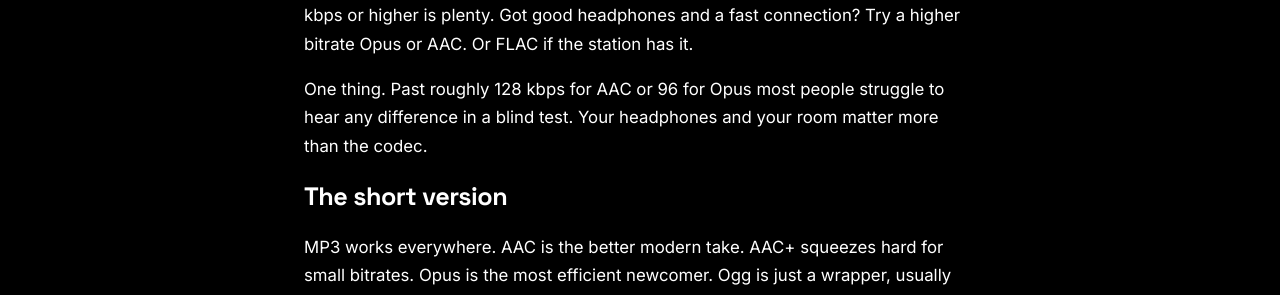
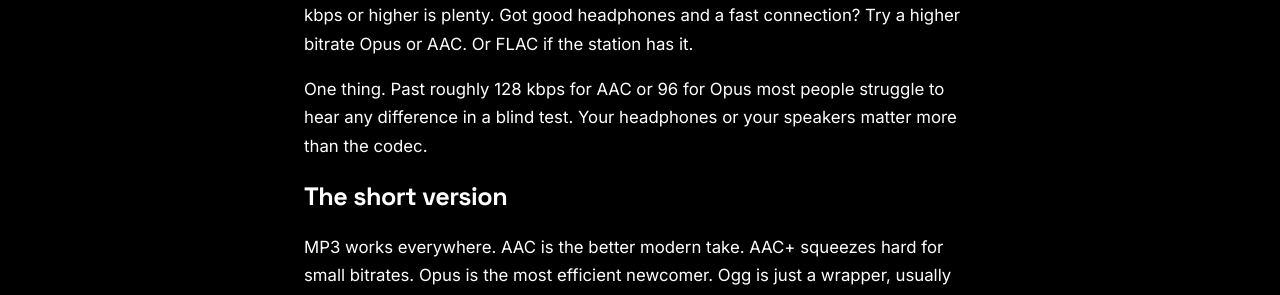
Before and after one commit to LBWebRadio/lbwebradio.github.io, a Jekyll site: the page built from _posts/2026-10-02-aac-aac-opus-mp3-what-are-they.md, in a window 1280 px wide and 900 px high, scrolled down 2814 px. Shown: the part 231-526 px from the top of the window. Built offline with Jekyll 4.4.1, drawn with Linux system fonts in a browser that asks for light colours.

Commit message:
Update _posts/2026-10-02-aac-aac-opus-mp3-what-are-they.md (via Pages CMS)

```diff
--- a/_posts/2026-10-02-aac-aac-opus-mp3-what-are-they.md
+++ b/_posts/2026-10-02-aac-aac-opus-mp3-what-are-they.md
@@ -74,7 +74,7 @@ The data numbers are rough because real streams vary a little.
 
 Usually the station decides for you. When there is a choice a simple rule works. On mobile data go for AAC+ or Opus at a low bitrate. On Wi-Fi almost anything at 128 kbps or higher is plenty. Got good headphones and a fast connection? Try a higher bitrate Opus or AAC. Or FLAC if the station has it.
 
-One  thing. Past roughly 128 kbps for AAC or 96 for Opus most people struggle to hear any difference in a blind test. Your headphones and your room matter more than the codec.
+One  thing. Past roughly 128 kbps for AAC or 96 for Opus most people struggle to hear any difference in a blind test. Your headphones or your speakers matter more than the codec.
 
 ## The short version
 
```
